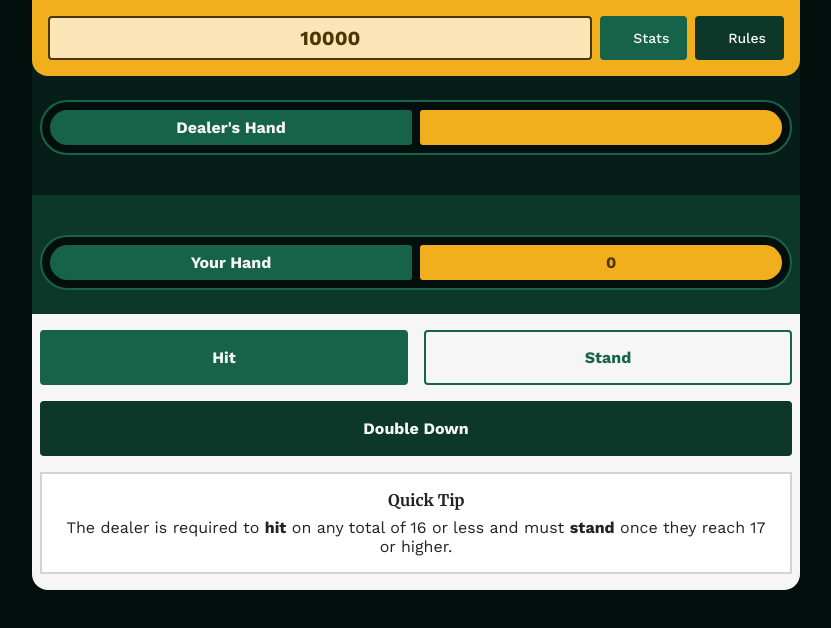
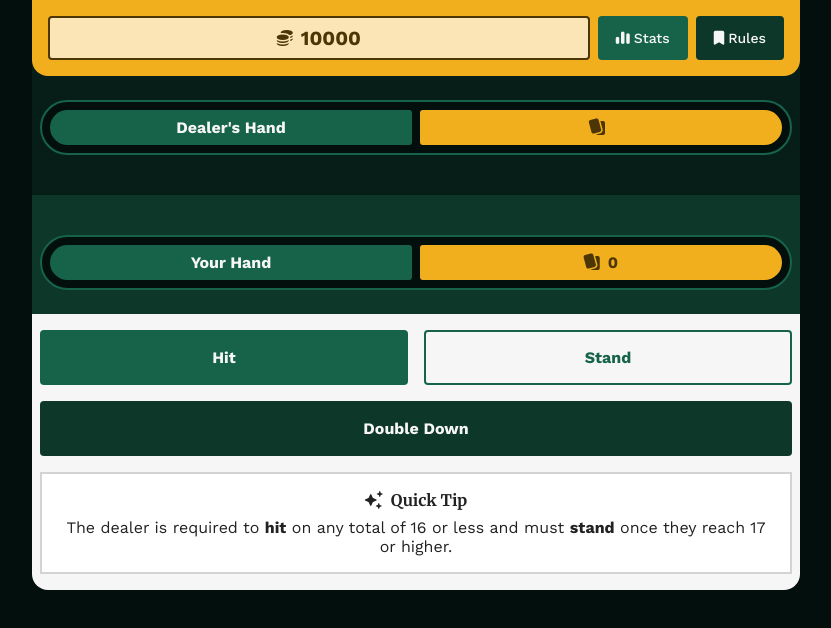
Before and after one commit to C1aYalC/blackjack-webapp, a plain HTML site: page index.html in a window 1280 px wide. Shown: the whole page, without its empty margins (224-1055 px from the left). Drawn offline with nearby package versions, Linux system fonts and the light colour scheme; the site is published under a folder, as on GitHub Pages, so addresses that start at the root find nothing.

Commit message:
Try fixing icon font

```diff
--- a/assets/styles/scss/_vars.scss
+++ b/assets/styles/scss/_vars.scss
@@ -23,6 +23,6 @@
     font-family: 'IconFont';
     font-style: normal;
     font-weight: normal;
-    src: url('/assets/fonts/icon-font.woff2') format('woff2'),
-         url('/assets/fonts/icon-font.ttf') format('truetype');
+    src: url('../../fonts/icon-font.woff2') format('woff2'),
+         url('../../fonts/icon-font.ttf') format('truetype');
 }
```
Also changed, not shown: assets/styles/css/main.css, assets/styles/css/main.min.css.
